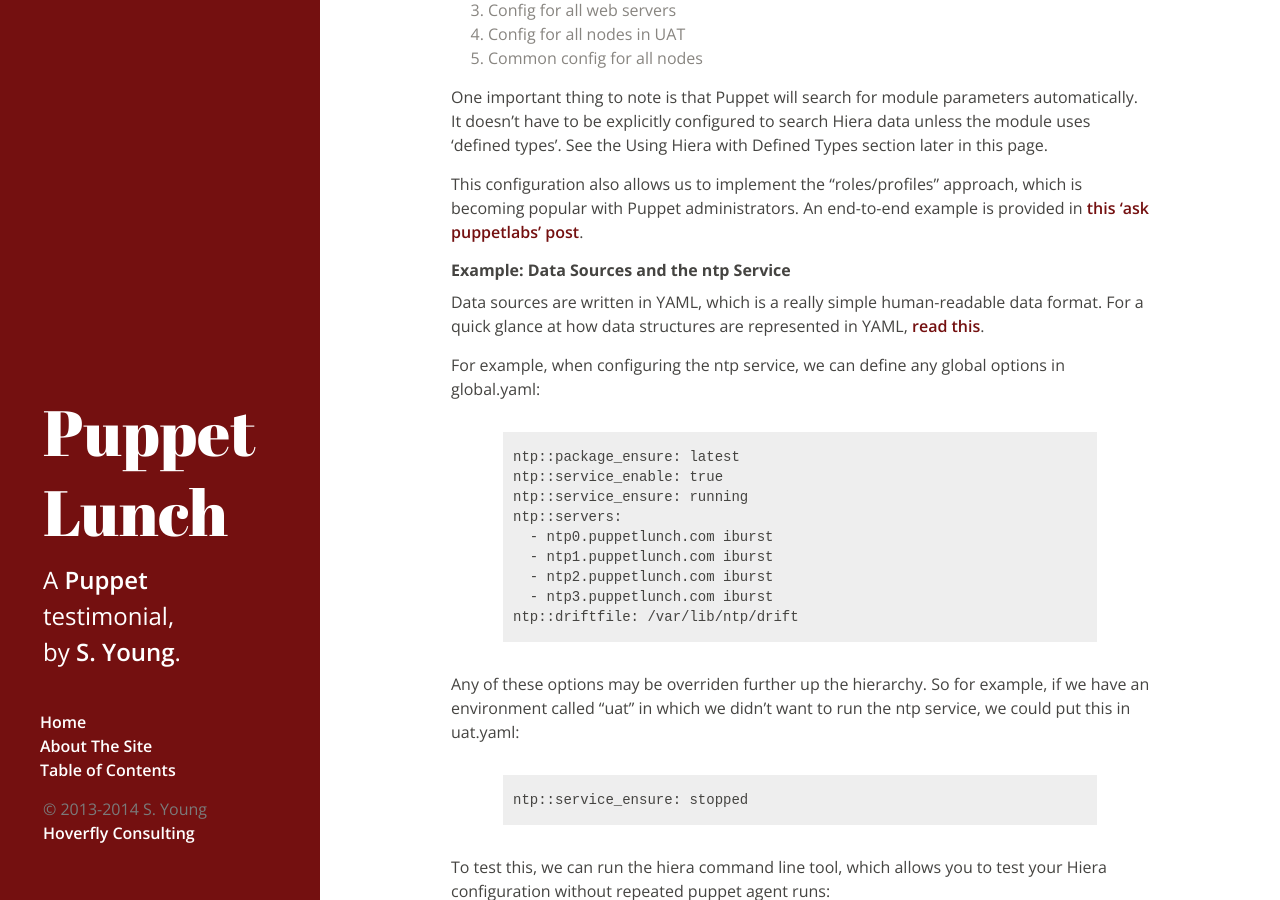
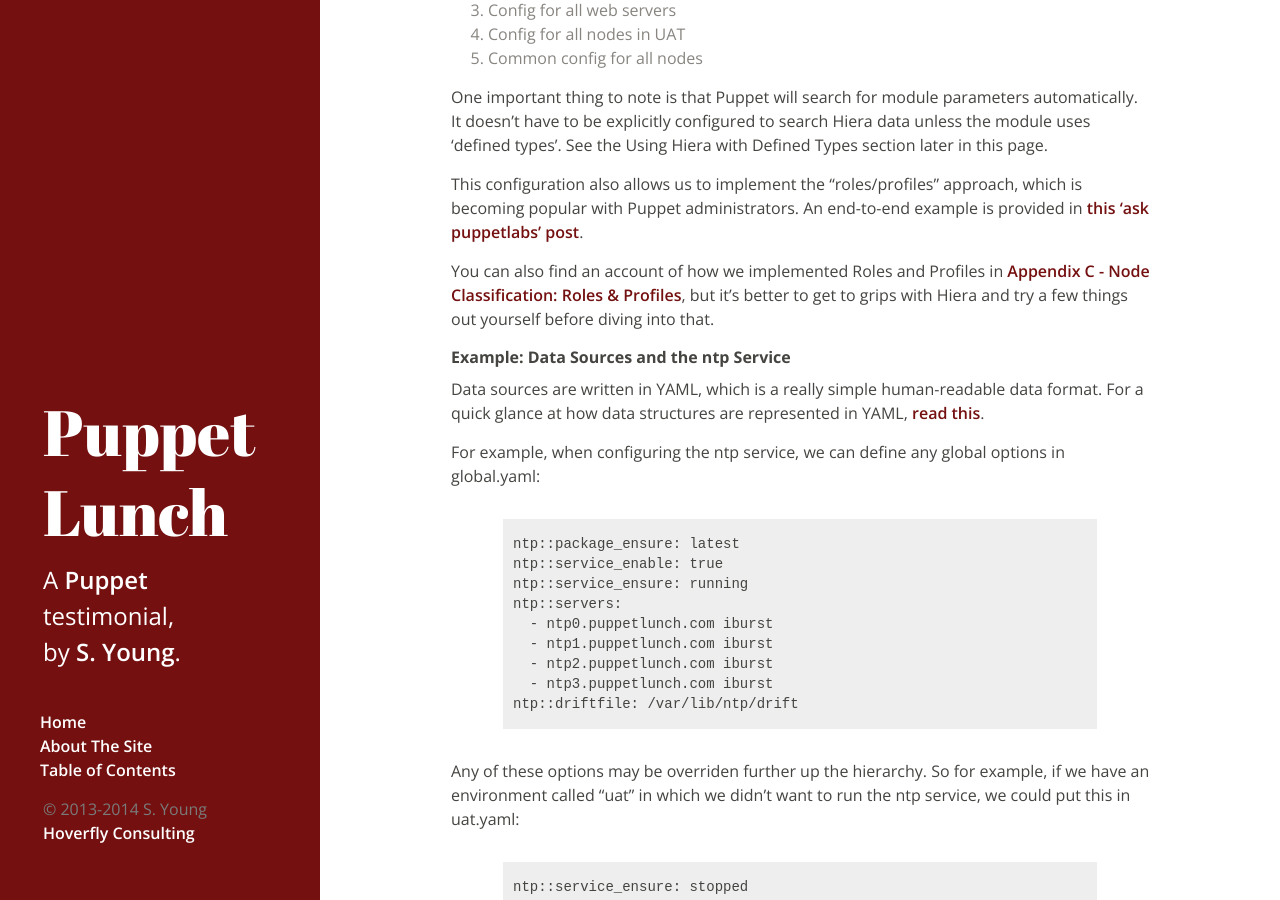
Before and after one commit to Sgydoo/puppet-lunch, a Jekyll site: the page built from _posts/2013-12-19-hiera.md, in a window 1280 px wide and 900 px high, scrolled down 2256 px. Built offline with Jekyll 4.4.1, drawn with Linux system fonts in a browser that asks for light colours; Markdown is read by kramdown in place of the engine named in the settings.

Commit message:
Added link to Appendix C

```diff
--- a/_posts/2013-12-19-hiera.md
+++ b/_posts/2013-12-19-hiera.md
@@ -122,6 +122,12 @@ Using Hiera with Defined Types section later in this page.
 This configuration also allows us to implement the "roles/profiles"
 approach, which is becoming popular with Puppet administrators. An
 end-to-end example is provided in [this 'ask puppetlabs' post][end-to-end].
+
+You can also find an account of how we implemented Roles and Profiles
+in <a href="{{ site.baseurl }}/puppet/roles-and-profiles.html">Appendix
+C - Node Classification: Roles & Profiles</a>, but it's better
+to get to grips with Hiera and try a few things out yourself before
+diving into that.
 
 #### Example: Data Sources and the ntp Service
 
```
